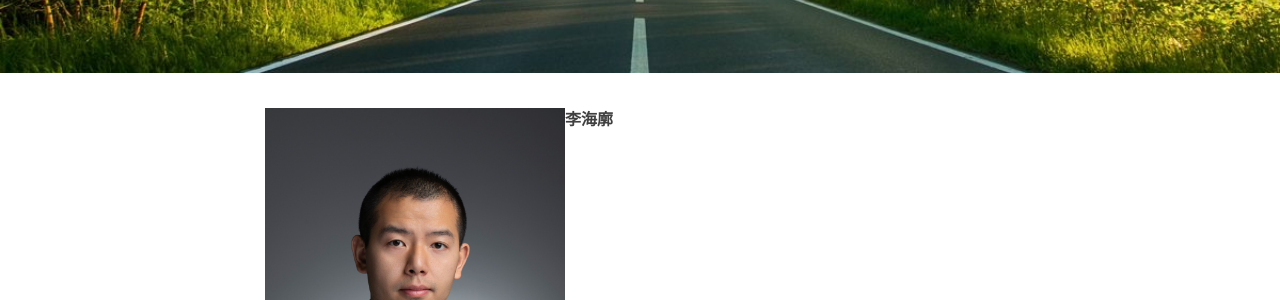
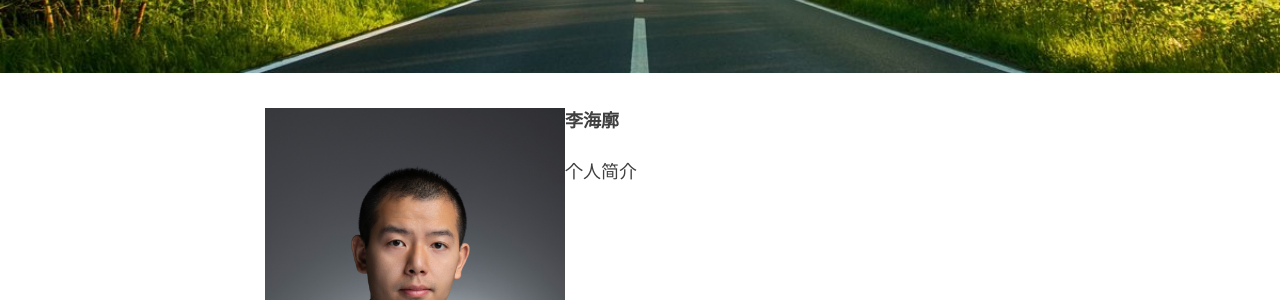
Before and after one commit to TheLiLab/thelilab.github.io, a Jekyll site: the page built from team.md, in a window 1280 px wide and 1149 px high. Shown: the part 416-716 px from the top of the window. Built offline with Jekyll 4.4.1, drawn with Linux system fonts in a browser that asks for light colours; nearby versions of some CDN libraries.

Commit message:
Update team.md

```diff
--- a/team.md
+++ b/team.md
@@ -12,9 +12,9 @@ bigimg:
   <div style="float: left; width: 40%;">
     <img src="/img/peopleimg/haikuoli.jpg" style="width: 100%; max-width: 300px;" /><br>
   </div>
-  <div style="float: right; width: 60%; padding-right: 20px; font-size: 16px;">
+  <div style="float: right; width: 60%; padding-right: 20px; font-size: 18px;">
     <strong>李海廓</strong><br><br>
-	  <br><br>
+	  个人简介<br><br>
   </div>
 </div>
 
```
